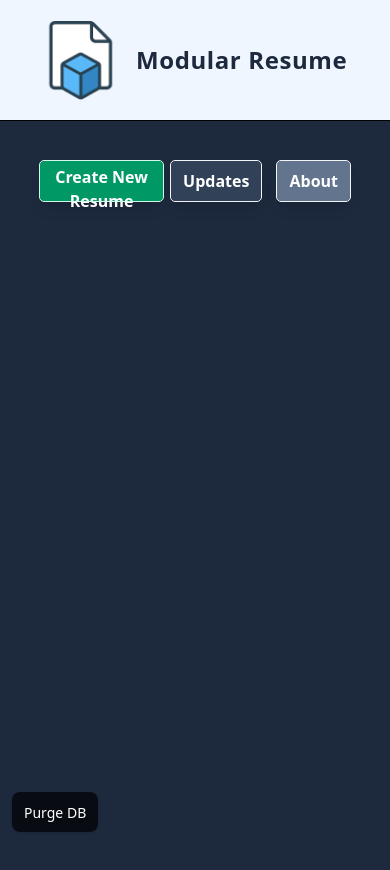
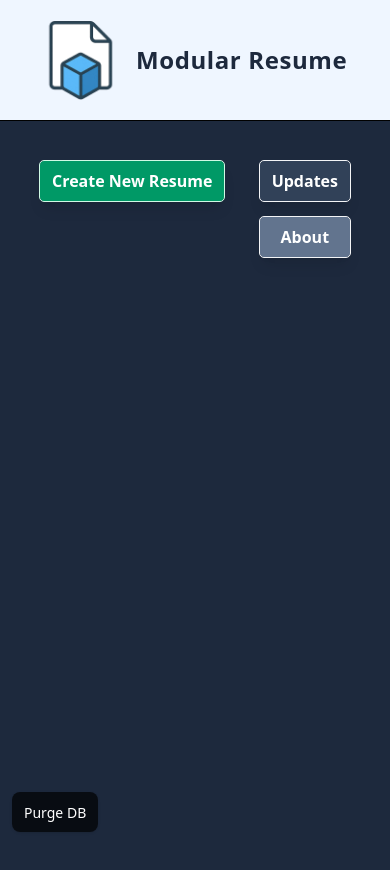
Before and after one commit to Tarrega88/modular-resume-2, a React (Vite) app: page / in a window 390 px wide. Shown: the top 870 px of the page. Built offline with nearby package versions, Linux system fonts and the light colour scheme.

Commit message:
mobile home page styling update

```diff
--- a/src/components/home/HomeSelect.tsx
+++ b/src/components/home/HomeSelect.tsx
@@ -23,7 +23,7 @@ function HomeSelect() {
             <GenerateResumeButton />
             {resumeData.currentResumeId ? <LastWorkedOn /> : null}
           </div>
-          <div className="flex sm:items-center self-end gap-4">
+          <div className="flex sm:flex-row flex-col sm:items-center self-end gap-4">
             <button
               onClick={() => setUpdatesAreOpen(!updatesAreOpen)}
               className="bg-slate-700 outline-gray-100 hover:bg-slate-600 shadow-lg text-white font-semibold px-3 py-1 rounded-sm outline-1  transiton-all duration-200 cursor-pointer h-10"
```
